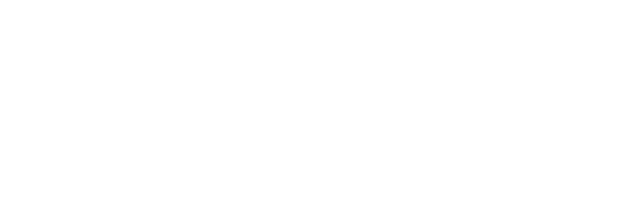
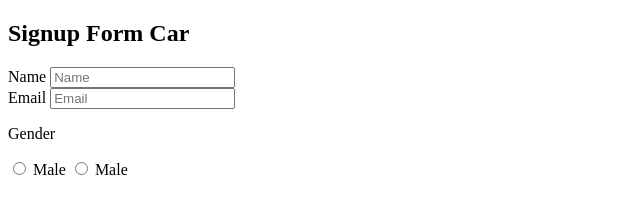
Before and after one commit to acciojob/signup-form-car-ItsCoderRam, a website: page main.html in a window 1280 px wide. Shown: the whole page, without its empty margins (0-640 px from the left). Drawn offline with Linux system fonts and the light colour scheme.

Commit message:
created a submission

```diff
--- a/main.html
+++ b/main.html
@@ -10,7 +10,19 @@
 	<!-- the entire body must be written by student -->
     <script type="text/javascript" src="./script.js">
 </script>
+<form method="post">
+	<h2>Signup Form Car</h2>
+	<label for="name">Name</label>
+	<input type="text" placeholder="Name" name="full_name" id="name" required />
+	<br>
+	<label for="email">Email</label>
+	<input type="email" id="email" placeholder="Email" required />
+	<p>Gender</p>
+	<input type="radio" value="male" name="gender"/> Male
+	<input type="radio" value="female" name="gender"/> Male
+	<br/>
 
+</form>
 </body>
 
 </html>
```
